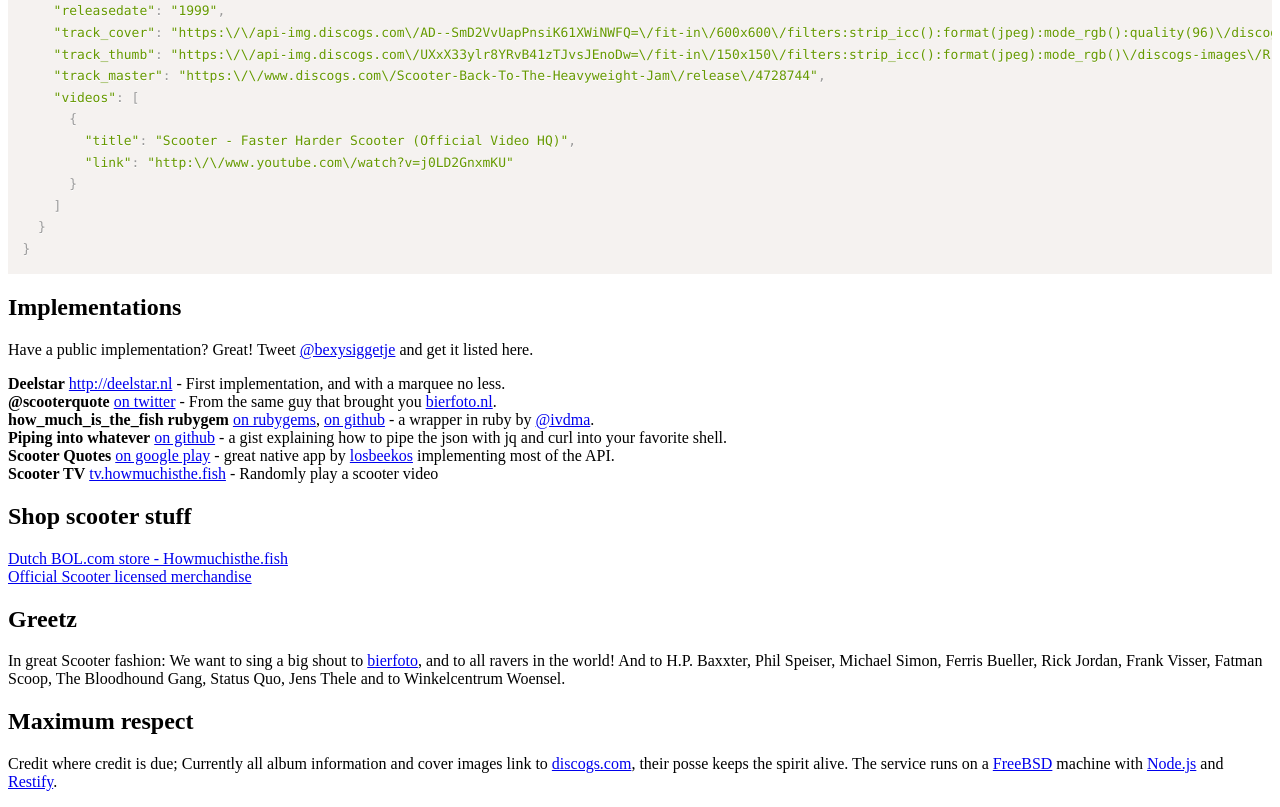
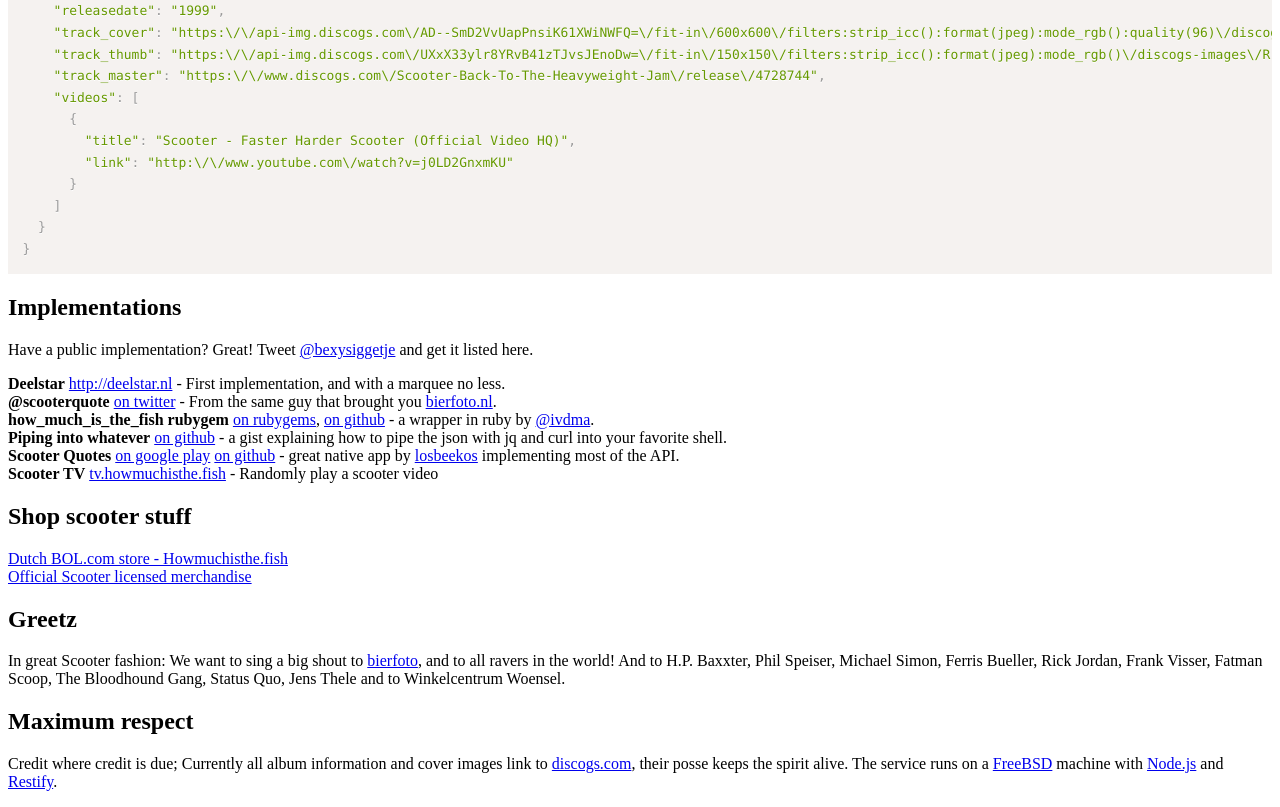
Before and after one commit to theimpossibleastronaut/howmuchisthe.fish, a plain HTML site: page htdocs/index.html in a window 1280 px wide. Shown: the part 969-1776 px from the top of the page. Drawn offline with Linux system fonts and the light colour scheme; no server answers.

Commit message:
Update url to android app

```diff
--- a/htdocs/index.html
+++ b/htdocs/index.html
@@ -170,7 +170,7 @@
         <b>@scooterquote</b> <a href='https://twitter.com/scooterquote' target='_blank'>on twitter</a> - From the same guy that brought you <a href='http://bierfoto.nl' target='_blank'>bierfoto.nl</a>.<br>
         <b>how_much_is_the_fish rubygem</b> <a href="http://rubygems.org/gems/how_much_is_the_fish" target="_blank">on rubygems</a>, <a href="https://github.com/ivdma/howmuchisthe.fish" target="_blank">on github</a> - a wrapper in ruby by <a href="https://twitter.com/ivdma" target="_blank">@ivdma</a>.<br>
         <b>Piping into whatever</b> <a href="https://gist.github.com/sexybiggetje/3185938503299641d233" target="_blank">on github</a> - a gist explaining how to pipe the json with jq and curl into your favorite shell.<br>
-        <b>Scooter Quotes</b> <a href="https://play.google.com/store/apps/details?id=nl.losbeekos.scooter" target="_blank">on google play</a> - great native app by <a href="http://www.losbeekos.nl" target="_blank">losbeekos</a> implementing most of the API.<br>
+        <b>Scooter Quotes</b> <a href="https://play.google.com/store/apps/details?id=com.ionicframework.scooter445322" target="_blank">on google play</a> <a href="https://github.com/losbeekos/scooter-quotes" target="_blank">on github</a> - great native app by <a href="http://www.losbeekos.nl" target="_blank">losbeekos</a> implementing most of the API.<br>
         <b>Scooter TV</b> <a href="http://tv.howmuchisthe.fish" target="_blank">tv.howmuchisthe.fish</a> - Randomly play a scooter video
         </p>
         <h2>Shop scooter stuff</h2>
```
